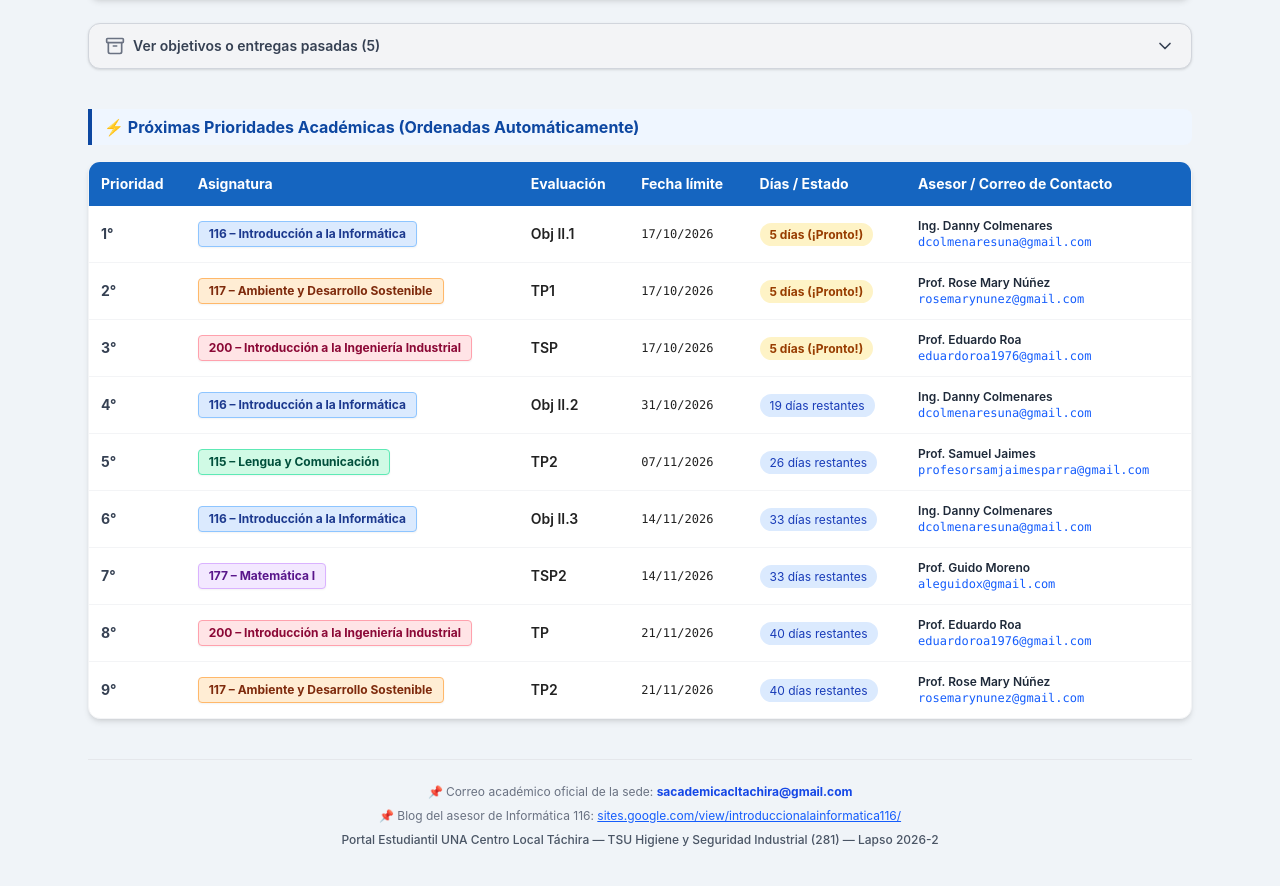
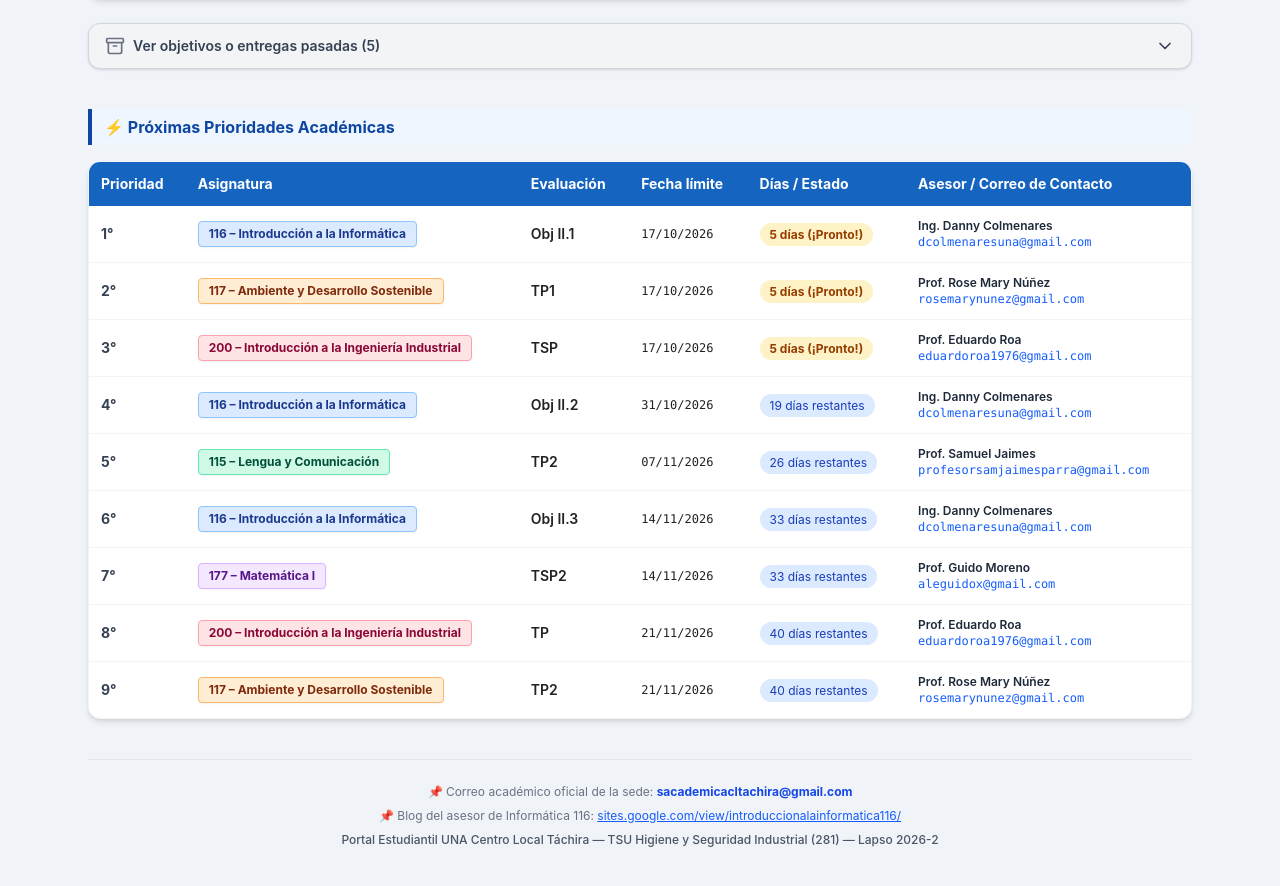
Before and after one commit to MrPanda233/cronograma-una-tachira, a React (Vite) app: page / in a window 1280 px wide. Shown: the part 1211-2097 px from the top of the page. Built offline with nearby package versions, Linux system fonts and the light colour scheme.

Commit message:
Remove 'Ordenadas Automáticamente' from priorities text

```diff
--- a/src/App.tsx
+++ b/src/App.tsx
@@ -617,7 +617,7 @@ export default function App() {
 
             {/* UPCOMING PRIORITIES */}
             <div className="text-xs sm:text-sm md:text-base font-bold text-[#0d47a1] border-l-4 border-[#0d47a1] pl-3 py-1.5 bg-blue-50 rounded-r-lg mb-4">
-              ⚡ Próximas Prioridades Académicas (Ordenadas Automáticamente)
+              ⚡ Próximas Prioridades Académicas
             </div>
 
             {/* MOBILE PRIORITIES CARDS */}
```
